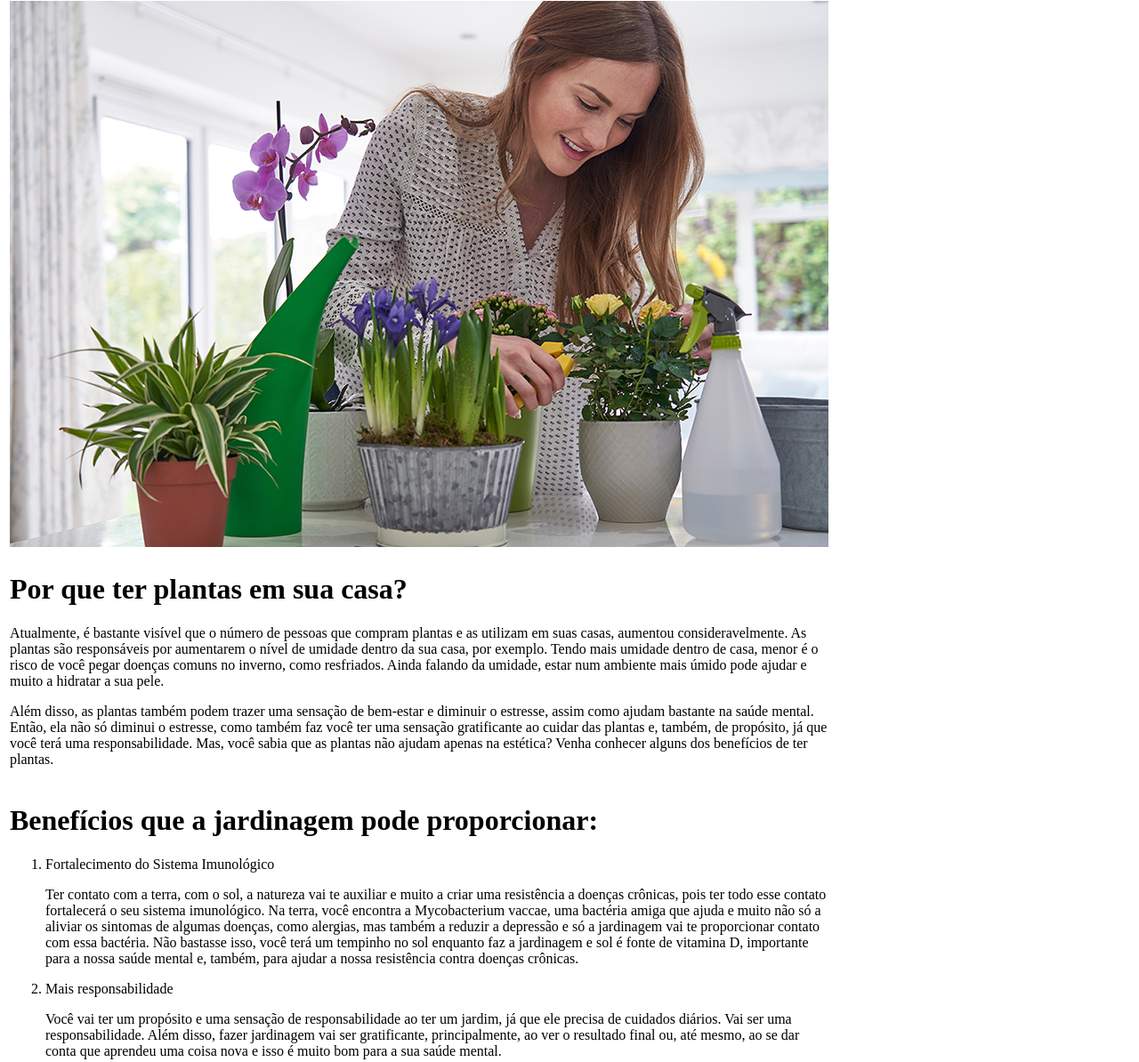
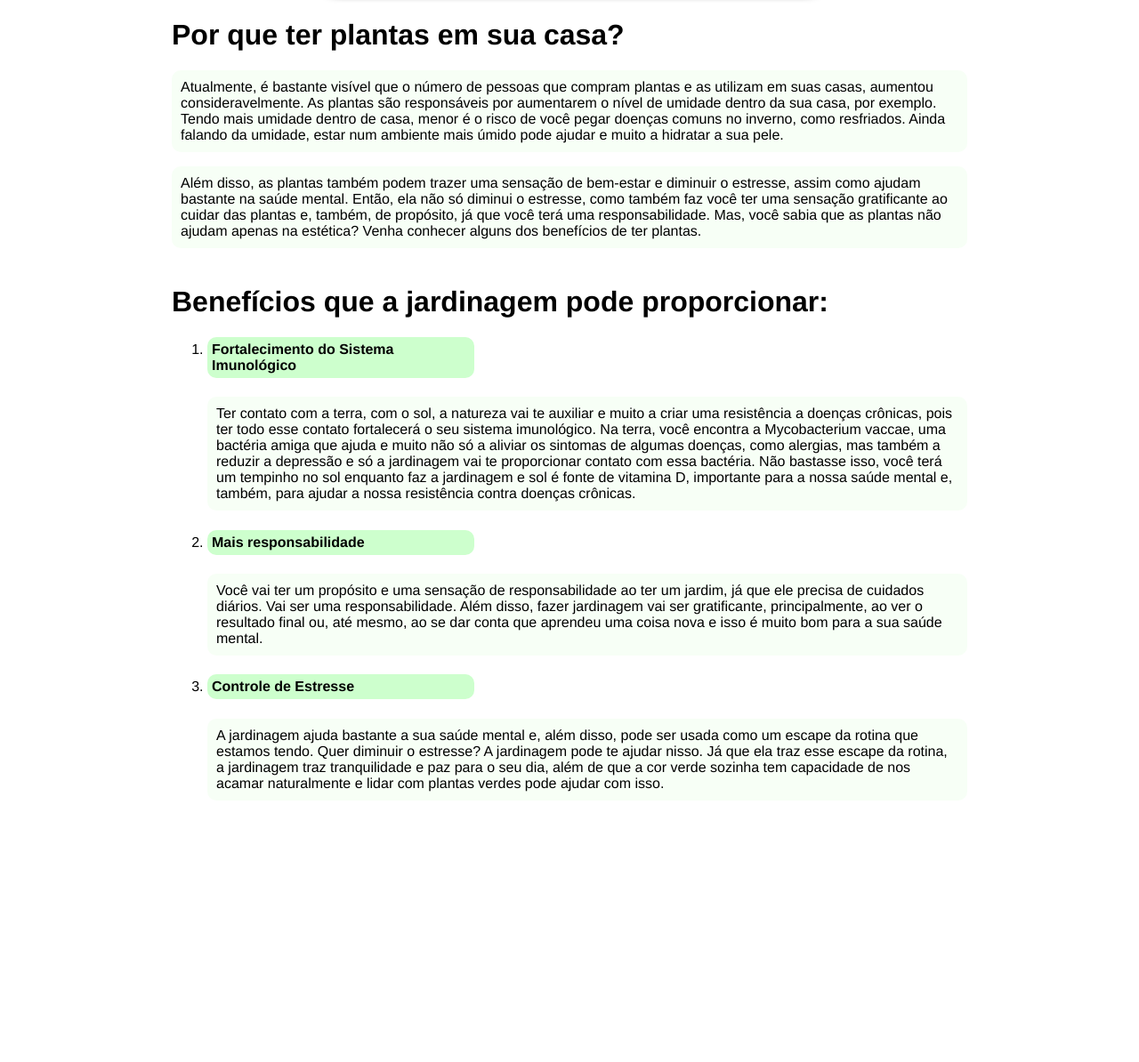
Before and after one commit to Thalyson1/atv-gerencia, a plain HTML site: page index.html in a window 1280 px wide. Shown: the part 518-1712 px from the top of the page at 89% size. After the commit the page ends 1445 px from the top, so only its background shows below. Drawn offline with Linux system fonts and the light colour scheme.

Commit message:
Incrementei css externo dentro da pasta e utilizei para estilizar todas as paginas

```diff
--- a/index.html
+++ b/index.html
@@ -4,21 +4,24 @@
     <meta charset="UTF-8">
     <meta http-equiv="X-UA-Compatible" content="IE=edge">
     <meta name="viewport" content="width=, initial-scale=1.0">
+    <link rel="stylesheet" href="estilo.css">
     <title>Inicio</title>
 </head>
 <body>
-    <table width="900px">
+    <table width="900px" align="center">
+        <div>
             <tr>
-            <td><img src="imagens/logo.png"></td>
-            <td align="right">
+                <td class="logo"><img src="imagens/logo.png"></td>
+                <td align= "right"class="menu">
                     <a href="index.html">Home</a>
                     <a href="contato.html" >Contato</a>
                     <a href="quemsomos.html" >Quem somos</a>
                 </td>
             </tr>
+        </div>
 
         <tr>
-            <td colspan="2"><img src="imagens/capa.png" ></td>
+            <td colspan="2" id="imgfundo"><img src="imagens/capa.png"></td>
         </tr>
 
         <tr>
@@ -26,20 +29,19 @@
                 <p>Atualmente, é bastante visível que o número de pessoas que compram plantas e as utilizam em suas casas,
                     aumentou consideravelmente. As plantas são responsáveis por aumentarem o nível de umidade dentro da sua casa, por exemplo.
                     Tendo mais umidade dentro de casa, menor é o risco de você pegar doenças comuns no inverno, como resfriados. Ainda falando da umidade,
-                    estar num ambiente mais úmido pode ajudar e muito a hidratar a sua pele.
+                    estar num ambiente mais úmido pode ajudar e muito a hidratar a sua pele.</p>
                 <p>Além disso, as plantas também podem trazer uma sensação de bem-estar e diminuir o estresse, assim como ajudam bastante na saúde mental.
                     Então, ela não só diminui o estresse, como também faz você ter uma sensação gratificante ao cuidar das plantas e, também, de propósito,
                     já que você terá uma responsabilidade. Mas, você sabia que as plantas não ajudam apenas na estética? Venha conhecer alguns dos benefícios
                     de ter plantas.</p>
-                </p>
             </td>
         </tr>
 
         <tr>
             <td colspan="2">
                 <h1>Benefícios que a jardinagem pode proporcionar: </h1>
-                <ol>
-                    <li>Fortalecimento do Sistema Imunológico
+                <ol id="titleconteudo">
+                    <li><h4>Fortalecimento do Sistema Imunológico</h4>
                         <p>Ter contato com a terra, com o sol, a natureza vai te auxiliar
                              e muito a criar uma resistência a doenças crônicas, pois ter
                               todo esse contato fortalecerá o seu sistema imunológico. Na
@@ -52,13 +54,13 @@
                                  importante para a nossa saúde mental e, também, para ajudar a
                                  nossa resistência contra doenças crônicas.</p>
                     </li>
-                    <li>Mais responsabilidade
+                    <li><h4>Mais responsabilidade</h4>
                         <p>Você vai ter um propósito e uma sensação de responsabilidade ao ter um jardim, já que ele precisa de cuidados diários. Vai ser uma responsabilidade.
                             Além disso, fazer jardinagem vai ser gratificante, principalmente, ao ver o resultado final ou, até mesmo, ao se dar conta que aprendeu uma coisa nova
                             e isso é muito bom para a sua saúde mental.</p>
                     </li>
 
-                    <li>Controle de Estresse
+                    <li><h4>Controle de Estresse</h4>
                         <p>A jardinagem ajuda bastante a sua saúde mental e, além disso, pode ser usada como um escape da rotina que estamos tendo. Quer diminuir o estresse? A jardinagem
                             pode te ajudar nisso. Já que ela traz esse escape da rotina, a jardinagem traz tranquilidade e paz para o seu dia, além de que a cor verde sozinha tem capacidade
                             de nos acamar naturalmente e lidar com plantas verdes pode ajudar com isso.</p>
```
Also changed, not shown: contato.html (+6 -5 lines), quemsomos.html (+4 -3 lines). Lines whose indentation alone changed are shown as unchanged.
